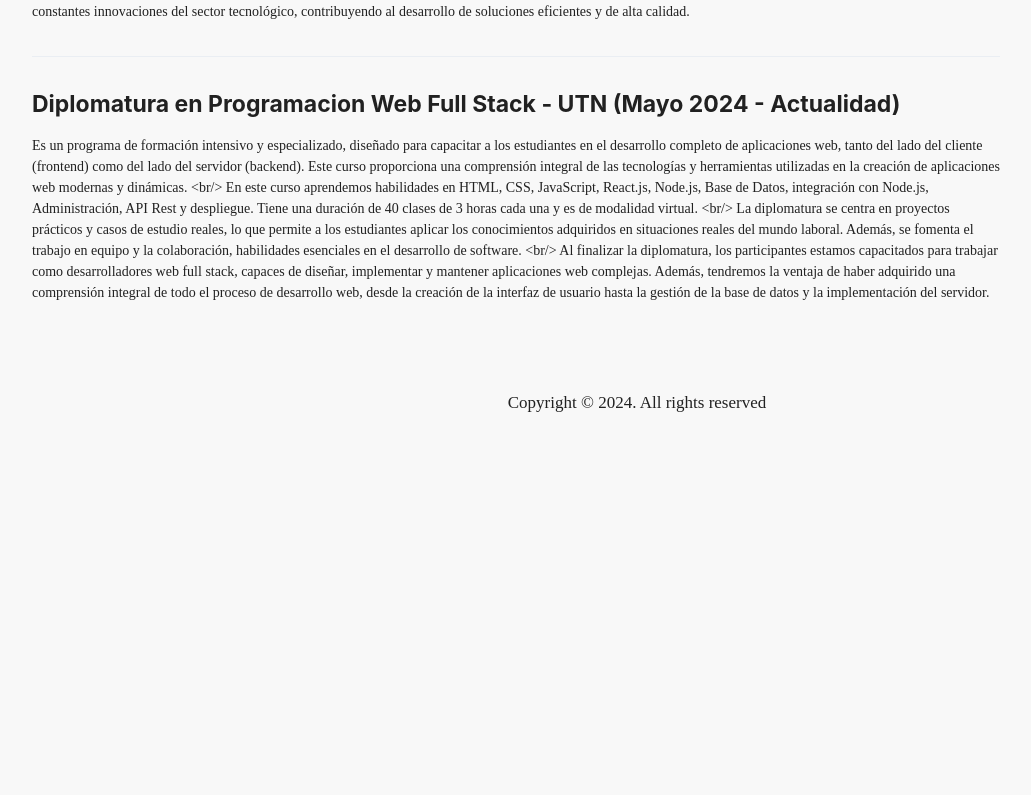
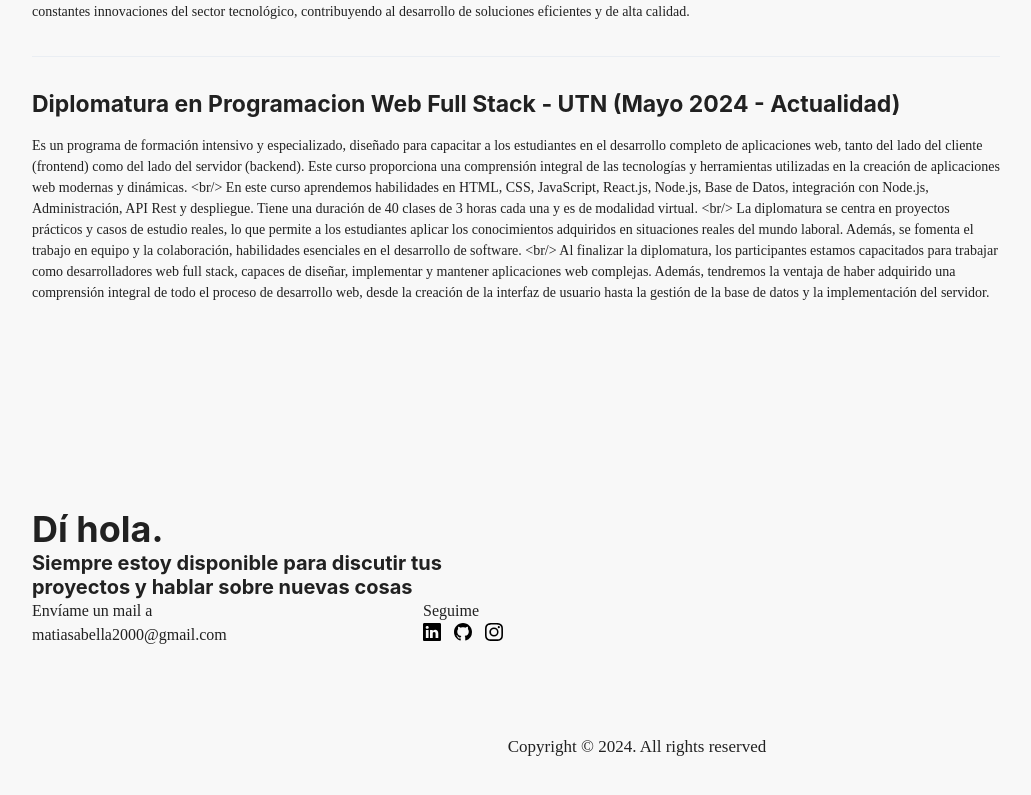
Before and after one commit to abellamatias/portfolio-react, a React (Vite) app: page / in a window 1280 px wide. Shown: the part 2259-3054 px from the top of the page, without its empty margins (3-1034 px from the left). Before the commit the page ends 2762 px from the top, so only its background shows below. Built offline with nearby package versions, Linux system fonts and the light colour scheme.

Commit message:
Lista la parte izquierda de contacto. Falta el formulario y ajustar el espaciado

```diff
--- a/src/Components/main/LinkRedes.jsx
+++ b/src/Components/main/LinkRedes.jsx
@@ -1,13 +1,13 @@
 import { Link, Image } from '@chakra-ui/react'
 import React from 'react'
 
-const LinkRedes = ({referencia, icono}) => {
+const LinkRedes = ({referencia, icono, gap}) => {
   return (
     <Link
     target='_blank'
     to={referencia}
     >
-      <Image mr='30px' src={icono} alt=""/>
+      <Image mr={gap} src={icono} alt="" w='18px' h='18px'/>
     </Link>
   )
 }
--- a/src/Components/main/TempMain.jsx
+++ b/src/Components/main/TempMain.jsx
@@ -4,6 +4,7 @@
 import Servicios from './servicios/Servicios'
 import Habilidades from './habilidades/Habilidades'
 import Estudios from './estudios/Estudios'
+import Contacto from './contacto/Contacto'
 
 function TempMain() {
   return (
@@ -12,6 +13,7 @@
         <Servicios/>
         <Habilidades/>
         <Estudios/>
+        <Contacto/>
     </Box>
   )
 }
--- /dev/null
+++ b/src/Components/main/contacto/Contacto.jsx
@@ -0,0 +1,53 @@
+import { Flex, Heading, Text, Box } from '@chakra-ui/react'
+import React from 'react'
+import LinkRedes from '../LinkRedes'
+
+function Contacto() {
+    let redes = [
+        {
+            "link":"https://www.linkedin.com/in/abellamatias/",
+            "icono": "linkedin.svg",
+        },
+        {
+            "link":"https://github.com/abellamatias",
+            "icono": "github.svg",
+        },
+        {
+            "link":"https://www.instagram.com/abellamatias/",
+            "icono": "instagram.svg",
+        },
+    ]
+  return (
+    // <!-- Contacto -->
+            <Flex as='section' pt='205px' justify='space-between'>
+                <Flex as='section' flexBasis='40%' flexDir='column' justify='space-around'>
+                    <Heading as='h2' size='xl' pt='0' m='0'>Dí hola.</Heading>
+                    <Heading as='h3' size='md' m='0'>Siempre estoy disponible para discutir tus proyectos y hablar sobre nuevas cosas</Heading>
+                    <Flex as='section' justify='space-between' gap='10px'>
+                      <Box as='section'>
+                        <Text class="opcion" fontSize='15px'>Envíame un mail a</Text>
+                        <Text class="email" fontSize='17px'>matiasabella2000@gmail.com</Text>
+                    </Box>
+                    <Box as='section'>
+                        <Text class="opcion">Seguime</Text>
+                        <Flex as='section' flexWrap='nowrap'>
+                            {/* <!-- Lista de redes --> */}
+                            {redes.map((red, index) => <LinkRedes referencia={red.link} icono={red.icono} gap='13px' key={index}></LinkRedes>)}
+                        </Flex>
+                    </Box>
+                    </Flex>
+                </Flex>
+                <Flex as='section' class="formulario">
+                    {/* <form action="">
+                        <input class="input" type="text" name="nombre" id="nombre" placeholder="Tu nombre">
+                        <input class="input" type="email" placeholder="Tu dirección de email" name="email" id="email" autocomplete="off">
+                        <input class="input" type="text" placeholder="Tu presupuesto (opcional)" name="presupuesto" id="presupuesto">
+                        <textarea class="input" placeholder="Descripción de tu proyecto" rows="4" name="comentarios" id="comentarios"></textarea>
+                        <section class="contenedor-boton"><button type="submit" value="Enviar">ENVIAR</button></section>
+                    </form> */}
+                </Flex>
+            </Flex>
+  )
+}
+
+export default Contacto
--- a/src/Components/main/hero/Hero.jsx
+++ b/src/Components/main/hero/Hero.jsx
@@ -32,7 +32,7 @@
                 <Flex as='section' justify='space-between' align='center' w='100%' m='222px 0 0 0' >
                     <Flex as='section' wrap='nowrap'>
                         {/* <!-- Lista redes --> */}
-                    {redes.map((red, index) => <LinkRedes referencia={red.link} icono={red.icono} key={index}></LinkRedes>)}
+                    {redes.map((red, index) => <LinkRedes referencia={red.link} icono={red.icono} gap='30px' key={index}></LinkRedes>)}
                     </Flex>
                     <Text fontSize='15px'>matiasabella2000@gmail.com</Text>
                 </Flex>
```
